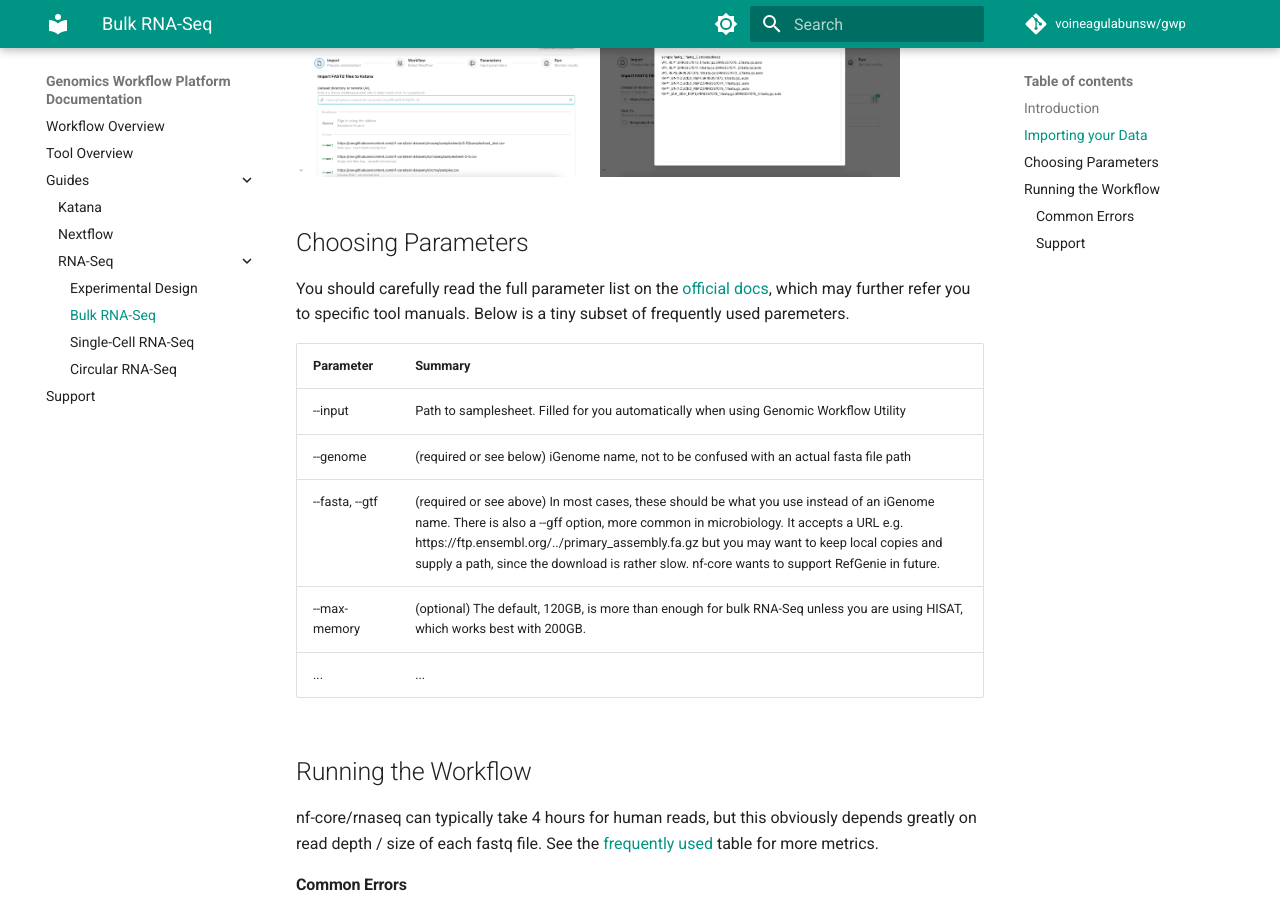
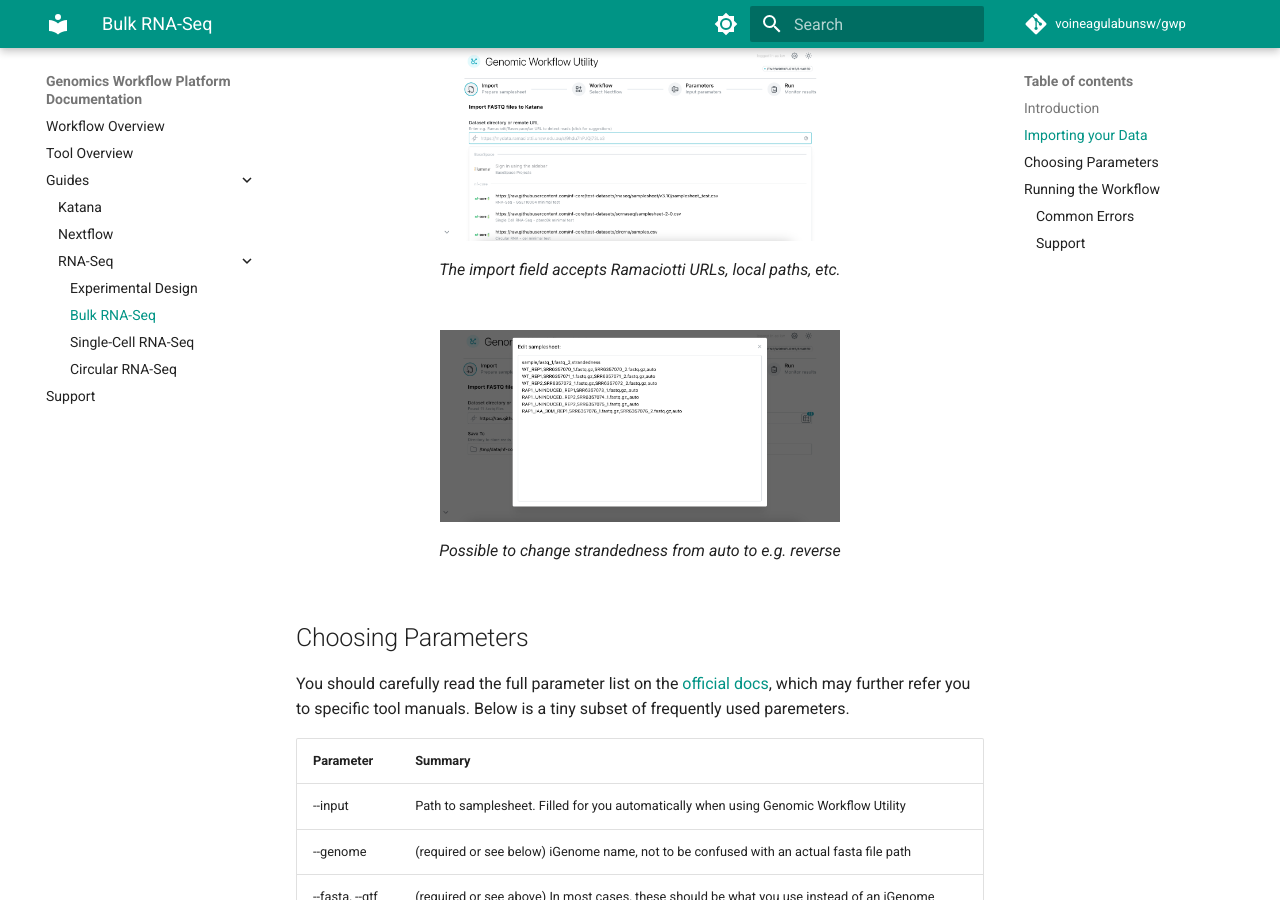
Before and after one commit to VoineaguLabUNSW/gwp, an MkDocs documentation site: the page built from docs/Guides/RNA-Seq/bulk.md, in a window 1280 px wide and 900 px high, scrolled down 602 px. Built offline with MkDocs 1.6.1 and Material for MkDocs 9.7.7, drawn with Linux system fonts in a browser that asks for light colours; comment, search, counter and statistics services are not loaded.

Commit message:
Moved images to separate figures

```diff
--- a/docs/Guides/RNA-Seq/bulk.md
+++ b/docs/Guides/RNA-Seq/bulk.md
@@ -9,10 +9,15 @@ In this guide, we will use the best-practices Nextflow workflow, *nf-core/rnaseq
 ## Importing your Data
 
 The workflow accepts fastq reads, which can be downloaded using the "Import" step of the [Genomic Workflow Utility](../../tool_overview.md). This will also produce a valid samplesheet.csv automatically, but you may want to set the [strandedness](./experimental_design.md#strandedness) column explicitly.
-<p float="middle">
-  <img src="../../../assets/gwp-import-light.png" width="300" />
-  <img src="../../../assets/gwp-samplesheet-light.png" width="300" />
-</p>
+
+<figure markdown>
+![Image title](../../assets/gwp-import-light.png){ width="400" }
+<figcaption>The import field accepts Ramaciotti URLs, local paths, etc.</figcaption>
+</figure>
+<figure markdown>
+![Image title](../../assets/gwp-samplesheet-light.png){ width="400" }
+<figcaption>Possible to change strandedness from auto to e.g. reverse</figcaption>
+</figure>
 
 ## Choosing Parameters
 
```
